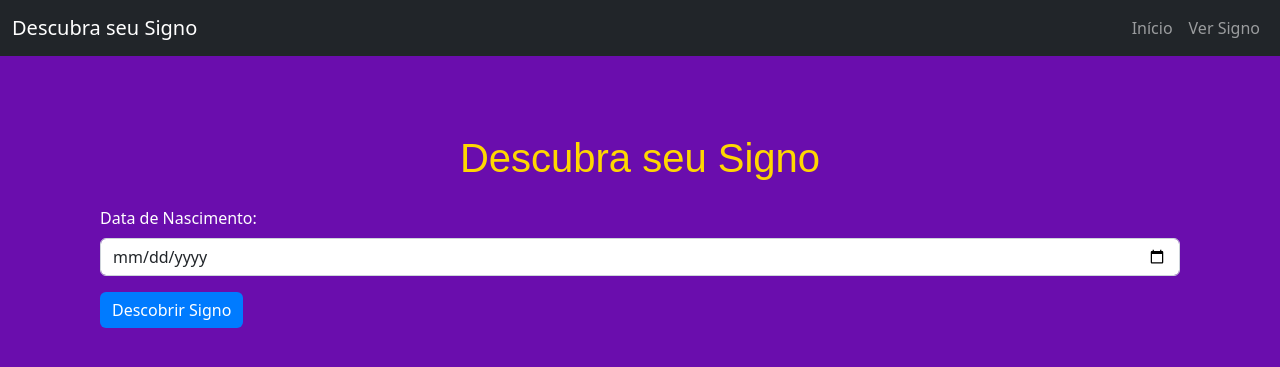
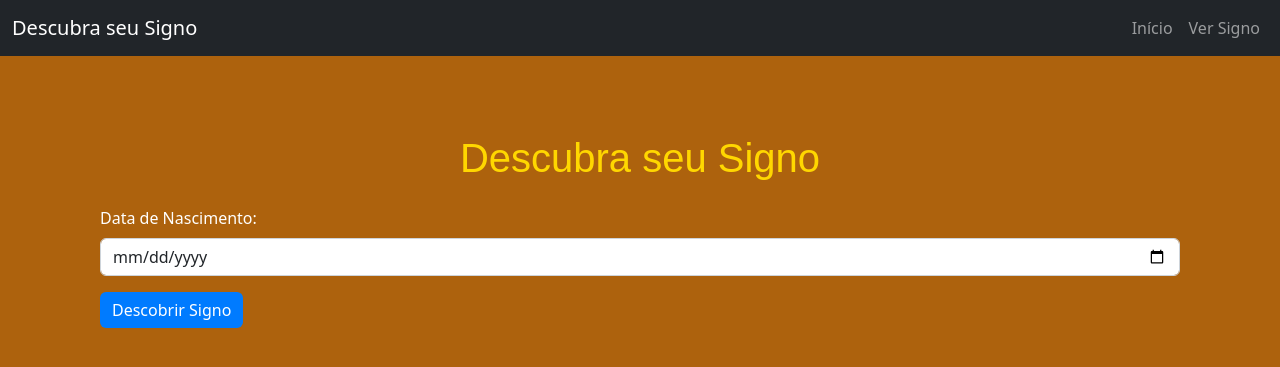
Before and after one commit to lukinhas3452/projetosigno, a PHP site: page / in a window 1280 px wide. Shown: the top 367 px of the page. Run offline with PHP 8.4, Linux system fonts and the light colour scheme.

Commit message:
fix colour

```diff
--- a/assets/css/style.css
+++ b/assets/css/style.css
@@ -2,7 +2,7 @@
 
 /* Estilização global para o corpo da página inicial (index.php) */
 body {
-    background-color: #6A0DAD; /* Cor roxa */
+    background-color: #ad620d; /* Cor roxa */
     color: #ffffff;  /* Texto branco para contraste */
 }
 
@@ -27,7 +27,7 @@ h1 {
 
 /* Estilização da página de resultado (show_zodiac_sign.php) */
 body.resultado-signo {
-    background-image: url('../imgs/astrology-background.jpg'); /* Imagem de fundo de astrologia */
+    background-image: url('../imgs/astrology-background.png'); /* Imagem de fundo de astrologia */
     background-size: cover;
     background-attachment: fixed;
     background-position: center;
```
Also changed, not shown: assets/imgs/astrology-background.png (added).
